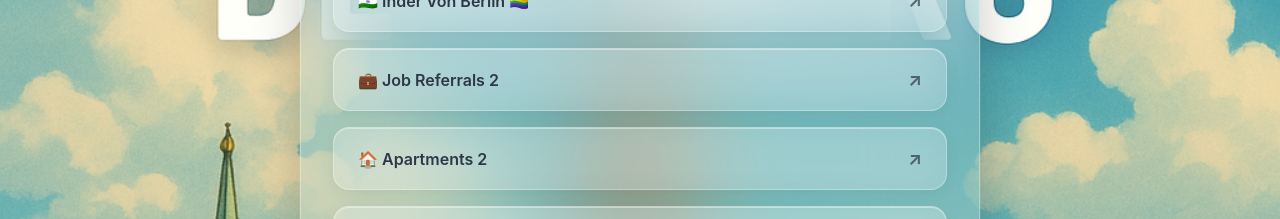
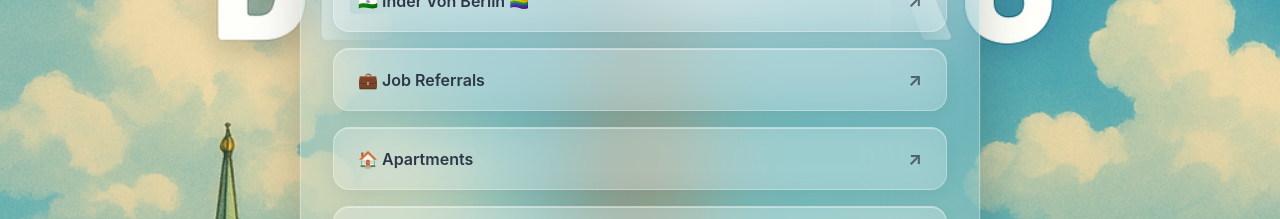
Before and after one commit to abhinavtech/berliners, a React (Create React App) app: page / in a window 1280 px wide. Shown: the part 269-488 px from the top of the page. Built offline with nearby package versions, Linux system fonts and the light colour scheme.

Commit message:
Update App.js

```diff
--- a/src/App.js
+++ b/src/App.js
@@ -7,11 +7,11 @@ const groups = [
     url: "https://chat.whatsapp.com/KECbkstsurP7p8xWujTkDn"
   },
   {
-    name: "💼 Job Referrals 2",
+    name: "💼 Job Referrals",
     url: "https://chat.whatsapp.com/CZemDAeJcN46Wnq0D5nwoV"
   },
   {
-    name: "🏠 Apartments 2",
+    name: "🏠 Apartments",
     url: "https://chat.whatsapp.com/JRfW5oVWN21KlMoaKcpkXc"
   },
   {
```
